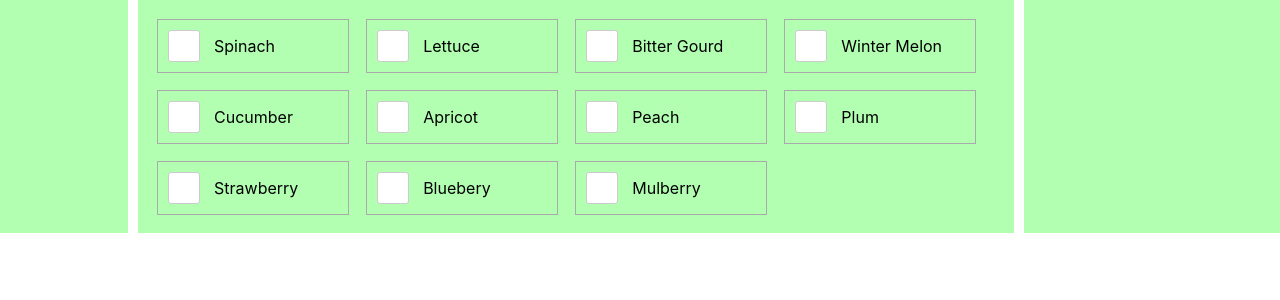
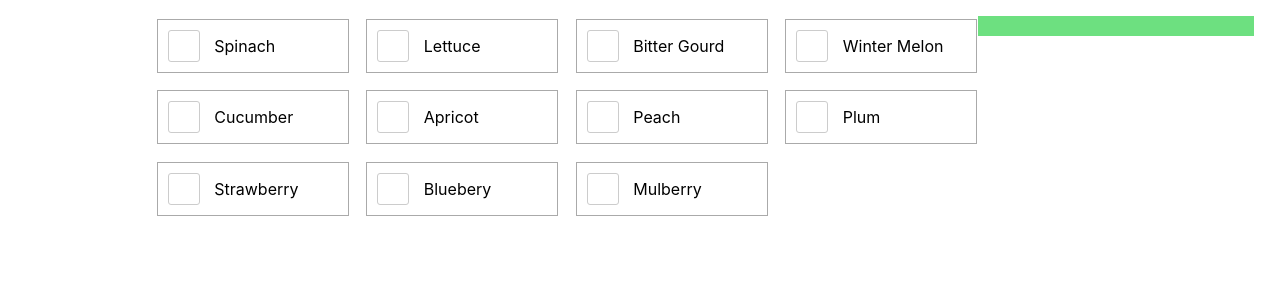
Before and after one commit to teclu/CS4249-MFF, a React (Create React App) app: page / in a window 1280 px wide. Shown: the top 300 px of the page. Built offline with nearby package versions, Linux system fonts and the light colour scheme.

Commit message:
feat: fixed position summary card

```diff
--- a/src/App.js
+++ b/src/App.js
@@ -64,7 +64,7 @@ class App extends React.Component {
           <div className="grid-container">
               <div className="tabs"></div>
               <div className="main">{ingredientsToRender}</div>
-              <SummaryCard className="SummaryCard" ingredientList={this.state.selectedItems}/>
+              <SummaryCard className="right-pane" ingredientList={this.state.selectedItems}/>
           </div>
       );
     }
--- a/src/components/SummaryCard.js
+++ b/src/components/SummaryCard.js
@@ -1,5 +1,5 @@
 import React from 'react';
-import '../css/Ingredient.css';
+import '../css/SummaryCard.css';
 
 class SummaryCard extends React.Component {
 
@@ -7,7 +7,7 @@ class SummaryCard extends React.Component {
       const items = this.props.ingredientList.map(item => <div>{item}</div>)
       console.log()
         return (
-            <div>
+            <div className="SummaryCard">
               {items}
             </div>
         );
--- a/src/css/App.css
+++ b/src/css/App.css
@@ -1,17 +1,15 @@
 .main {
   grid-area: main;
  }
-.SummaryCard { grid-area: summary-card; }
 
 .grid-container {
   display: grid;
-  grid-template-columns: 10% auto 20% ;
+  grid-template-columns: 10% 70%;
   grid-template-areas:
-    "tabs main summary-card";
+    "tabs main";
   grid-gap: 10px
 }
 
 .grid-container > div {
-  background-color: rgba(0, 255, 0, 0.3);
   padding: 10px;
 }
--- /dev/null
+++ b/src/css/SummaryCard.css
@@ -0,0 +1,11 @@
+.SummaryCard{
+  position: fixed;
+  top: 2%;
+  right: 2%;
+  width: 20%;
+  height: auto;
+  max-height: 60%;
+  overflow-y: auto;
+  background-color: rgb(109, 224, 128);
+
+}
```
